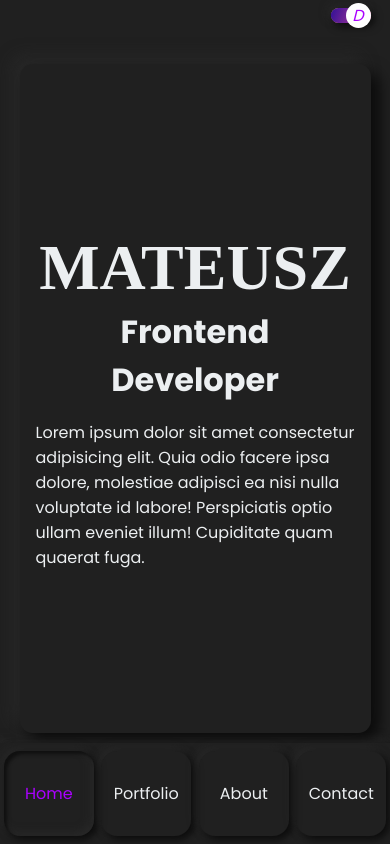
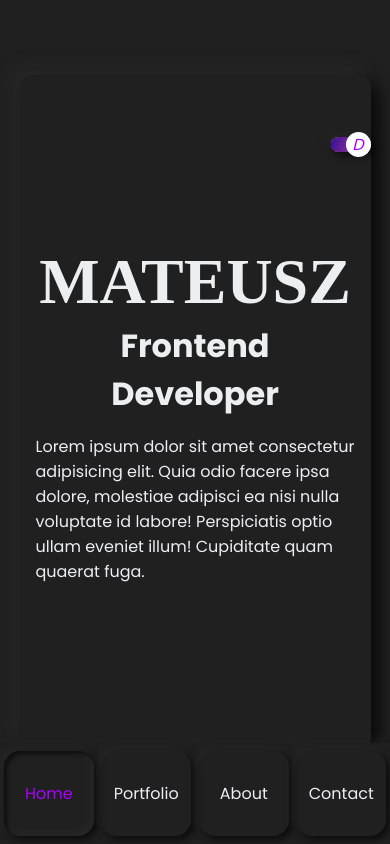
Before and after one commit to mateuszgorecki/first-react-app, a React (Create React App) app: page / in a window 390 px wide. Built offline with nearby package versions, Linux system fonts and the light colour scheme; a web font is replaced by a local one.

Commit message:
another updates

```diff
--- a/src/assets/scss/Header.module.scss
+++ b/src/assets/scss/Header.module.scss
@@ -209,7 +209,7 @@
     @include lightShadow;
     width: 100vw;
     height: fit-content;
-    // position: fixed;
+    position: fixed;
     bottom: 0;
     left: 0;
     right: 0;
@@ -259,7 +259,7 @@
     .theme-button {
       position: absolute;
       right: 5%;
-      top: 1%;
+      top: -600%;
     }
   }
 
--- a/src/assets/scss/_global.scss
+++ b/src/assets/scss/_global.scss
@@ -95,13 +95,10 @@ a {
   body {
     overflow-x: hidden;
     overflow-y: auto;
-    height: 100vh;
 
     #root {
-      height: 100%;
 
       & > div {
-        height: 100%;
         display: flex;
         flex-direction: column-reverse;
 
@@ -110,7 +107,7 @@ a {
             height: 90%;
             display: flex;
             align-items: center;
-            bottom: 10px;
+            top: 10%;
           }
         }
       }
```
